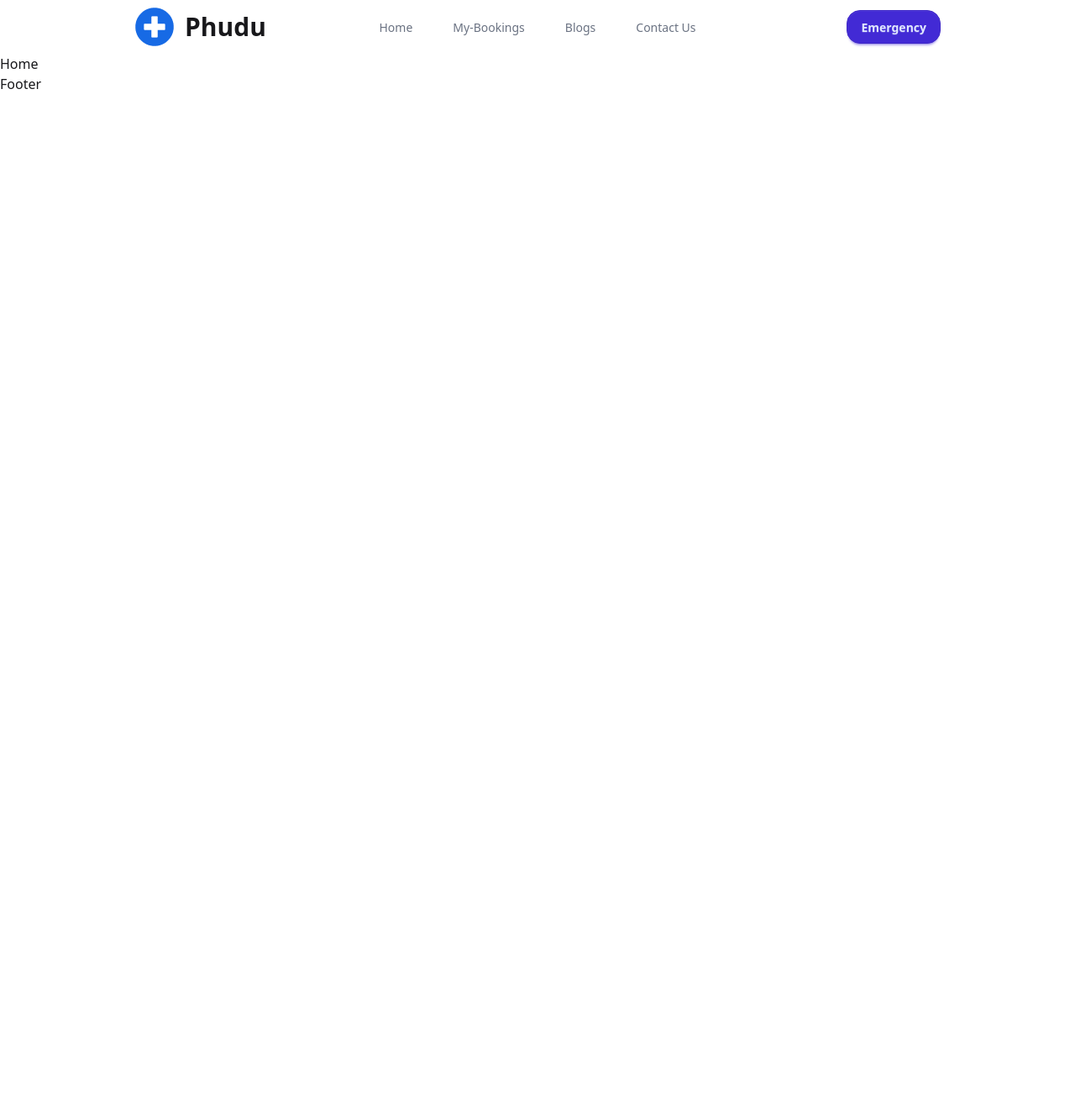
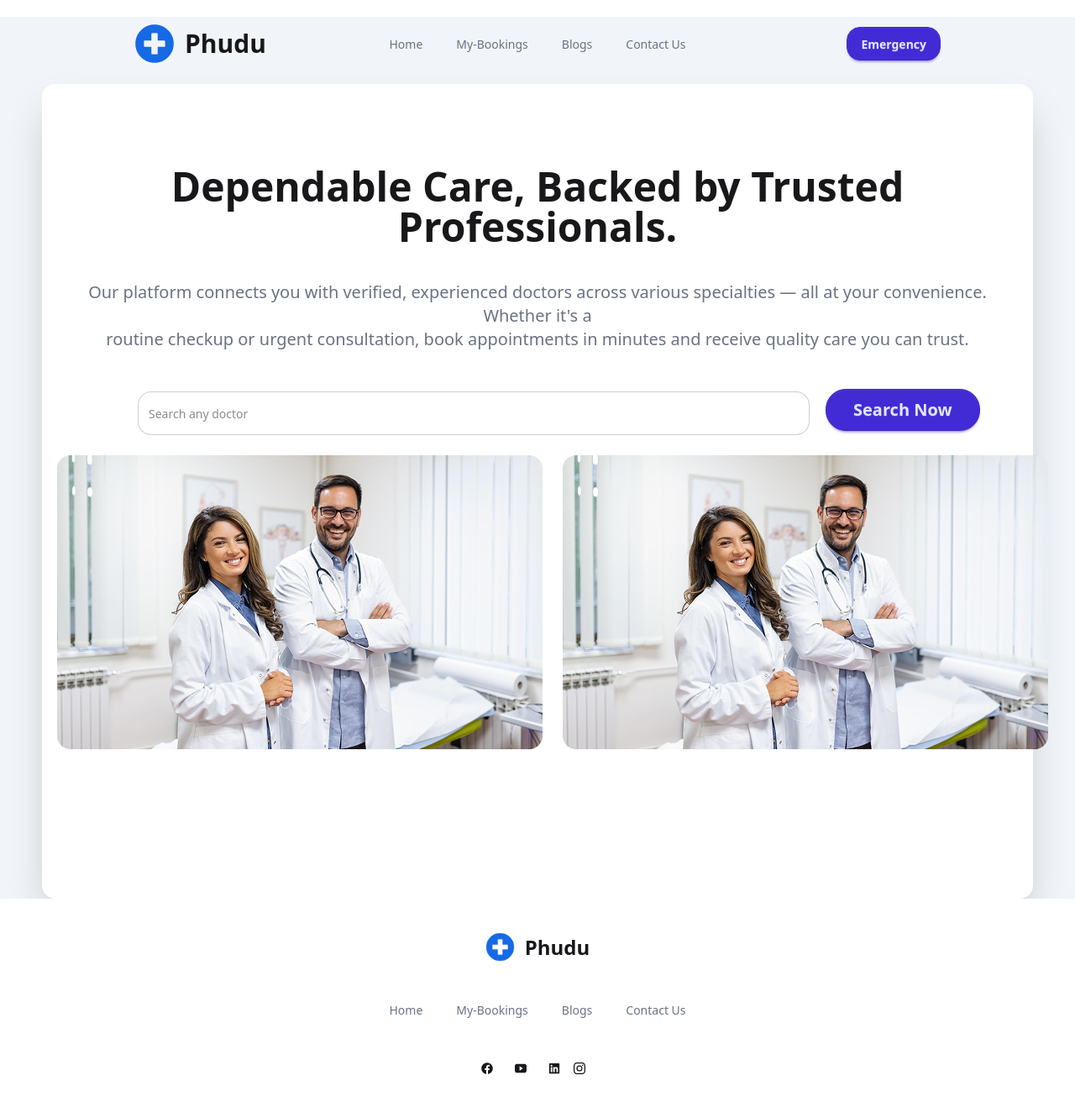
Before and after one commit to Suprotik007/doc-talk, a React (Vite) app: page / in a window 1280 px wide. Shown: the top 1318 px of the page at 84% size. Before the commit the page ends 800 px from the top, so only its background shows below. Built offline with nearby package versions, Linux system fonts and the light colour scheme.

Commit message:
added banner and footer

```diff
--- a/index.html
+++ b/index.html
@@ -7,7 +7,7 @@
     <title>Phudu</title>
 
   </head>
-  <body>
+  <body class="bg-slate-100">
     <div id="root"></div>
     <script type="module" src="/src/main.jsx"></script>
   </body>
--- a/src/App.jsx
+++ b/src/App.jsx
@@ -1,6 +1,5 @@
 import { useState } from 'react'
-import reactLogo from './assets/react.svg'
-import viteLogo from '/vite.svg'
+
 import './App.css'
 
 function App() {
--- /dev/null
+++ b/src/Components/Banner.jsx
@@ -0,0 +1,34 @@
+import React from 'react';
+
+const Banner = () => {
+    return (
+        <div className=" bg-white rounded-2xl drop-shadow-white min-h-screen border-2 border-white  shadow-2xl mt-4 mr-[50px] ml-[50px]">
+        <div className="hero-content mx-auto">
+          <div className="pt-20">
+            <h1 className="text-5xl w-[915px] mx-auto text-center font-extrabold">Dependable Care, Backed by Trusted Professionals.</h1>
+            <p className="py-6 font-medium text-gray-500 text-xl text-center mt-4">
+            Our platform connects you with verified, experienced doctors across various specialties — all at your convenience. Whether it's a <br />routine checkup or urgent consultation, book appointments in minutes and receive quality care you can trust.
+            </p>
+            <div className="join items-center gap-5">
+  <div className='ml-24 mt-6 '>
+    <label className="input validator rounded-2xl h-[52px] w-[800px] join-item">
+
+      <input type="text" placeholder="Search any doctor"  />
+    </label>
+
+  </div>
+  <button className="btn btn-primary py-6 px-8 mt-4 rounded-3xl join-item font-bold text-xl">Search Now</button>
+</div>
+{/* img */}
+<div className='flex gap-6 pt-6 mx-auto pb-40'>
+<img src="/src/assets/banner-img-1.png" alt="" />
+<img src="/src/assets/banner-img-1.png" alt="" />
+
+</div>
+          </div>
+        </div>
+      </div>
+    );
+};
+
+export default Banner;
--- /dev/null
+++ b/src/Components/DoctorContainer.jsx
@@ -0,0 +1,11 @@
+import React from 'react';
+
+const DoctorContainer = () => {
+    return (
+        <div>
+
+        </div>
+    );
+};
+
+export default DoctorContainer;
--- a/src/Components/Footer.jsx
+++ b/src/Components/Footer.jsx
@@ -1,10 +1,70 @@
 import React from 'react';
+import { FaLinkedin } from "react-icons/fa";
+import { FaFacebook } from "react-icons/fa";
 
+import { BsInstagram } from "react-icons/bs";
+import { IoLogoYoutube } from "react-icons/io5";
 const Footer = () => {
+    const links=< >
+    <li>Home</li>
+    <li>My-Bookings</li>
+    <li>Blogs</li>
+    <li>Contact Us</li>
+    </>
+
     return (
-        <div>
-            <h1>Footer</h1>
+        <footer className="footer footer-horizontal footer-center bg-white   p-10">
+  <aside>
+
+    <p className="flex items-center gap-3  font-extrabold  text-2xl btn-ghost "><img className='w-[35px] h-[35px]' src="/src/assets/logo.png" alt="" /> Phudu</p>
+  </aside>
+  <nav>
+  <div className="navbar-center  lg:flex">
+          <ul className="menu menu-horizontal  mb-9 gap-10 px-1 font-medium text-gray-500">
+            {links}
+          </ul>
         </div>
+    <div className="grid grid-flow-col gap-4">
+      <a href='https://www.facebook.com/'>
+      <FaFacebook />
+        <svg
+          xmlns="http://www.w3.org/2000/svg"
+          width="24"
+          height="24"
+          viewBox="0 0 24 24"
+          className="fill-current">
+
+        </svg>
+      </a>
+      <a href='https://www.youtube.com/?reload=9'>
+      <IoLogoYoutube />
+        <svg
+          xmlns="http://www.w3.org/2000/svg"
+          width="24"
+          height="24"
+          viewBox="0 0 24 24"
+          className="fill-current">
+
+        </svg>
+      </a>
+      <a  href='https://www.linkedin.com/'>
+      <span ><FaLinkedin /></span>
+
+      </a>
+      <a href='https://www.instagram.com/?hl=en'>
+      <BsInstagram />
+        <svg
+          xmlns=""
+          width="24"
+          height="24"
+          viewBox="0 0 24 24"
+          className="fill-current">
+
+        </svg>
+      </a>
+    </div>
+  </nav>
+</footer>
     );
 };
 
--- a/src/Components/Navbar.jsx
+++ b/src/Components/Navbar.jsx
@@ -8,7 +8,7 @@ const Navbar = () => {
     <li>Contact Us</li>
     </>
     return (
-        <div className="navbar bg-white  px-40 mx-auto">
+        <div className="navbar mt-5 md:px-10 lg:px-40  ">
         <div className="navbar-start">
           <div className="dropdown">
             <div tabIndex={0} role="button" className="btn btn-ghost lg:hidden">
@@ -20,10 +20,10 @@ const Navbar = () => {
               {links}
             </ul>
           </div>
-          <a className="flex items-center gap-3 font-extrabold  text-3xl btn-ghost "><img className='w-[48px] h-[48px]' src="/src/assets/logo.png" alt="" /> Phudu</a>
+          <p className="flex items-center gap-3 font-extrabold  text-3xl btn-ghost "><img className='w-[48px] h-[48px]' src="/src/assets/logo.png" alt="" /> Phudu</p>
         </div>
         <div className="navbar-center hidden lg:flex">
-          <ul className="menu menu-horizontal gap-12 px-1 font-medium text-gray-500">
+          <ul className="menu menu-horizontal gap-10 px-1 font-medium text-gray-500">
             {links}
           </ul>
         </div>
--- a/src/Pages/Home.jsx
+++ b/src/Pages/Home.jsx
@@ -1,9 +1,10 @@
 import React from 'react';
+import Banner from '../Components/Banner';
 
 const Home = () => {
     return (
         <div>
-            <h1>Home</h1>
+            <Banner></Banner>
         </div>
     );
 };
--- a/src/Pages/Root.jsx
+++ b/src/Pages/Root.jsx
@@ -2,11 +2,13 @@ import React from 'react';
 import Navbar from '../Components/Navbar';
 import { Outlet } from 'react-router';
 import Footer from '../Components/Footer';
+import Banner from '../Components/Banner';
 
 const Root = () => {
     return (
-        <div>
+        <div className=''>
             <Navbar></Navbar>
+
             <Outlet></Outlet>
             <Footer></Footer>
         </div>
```
